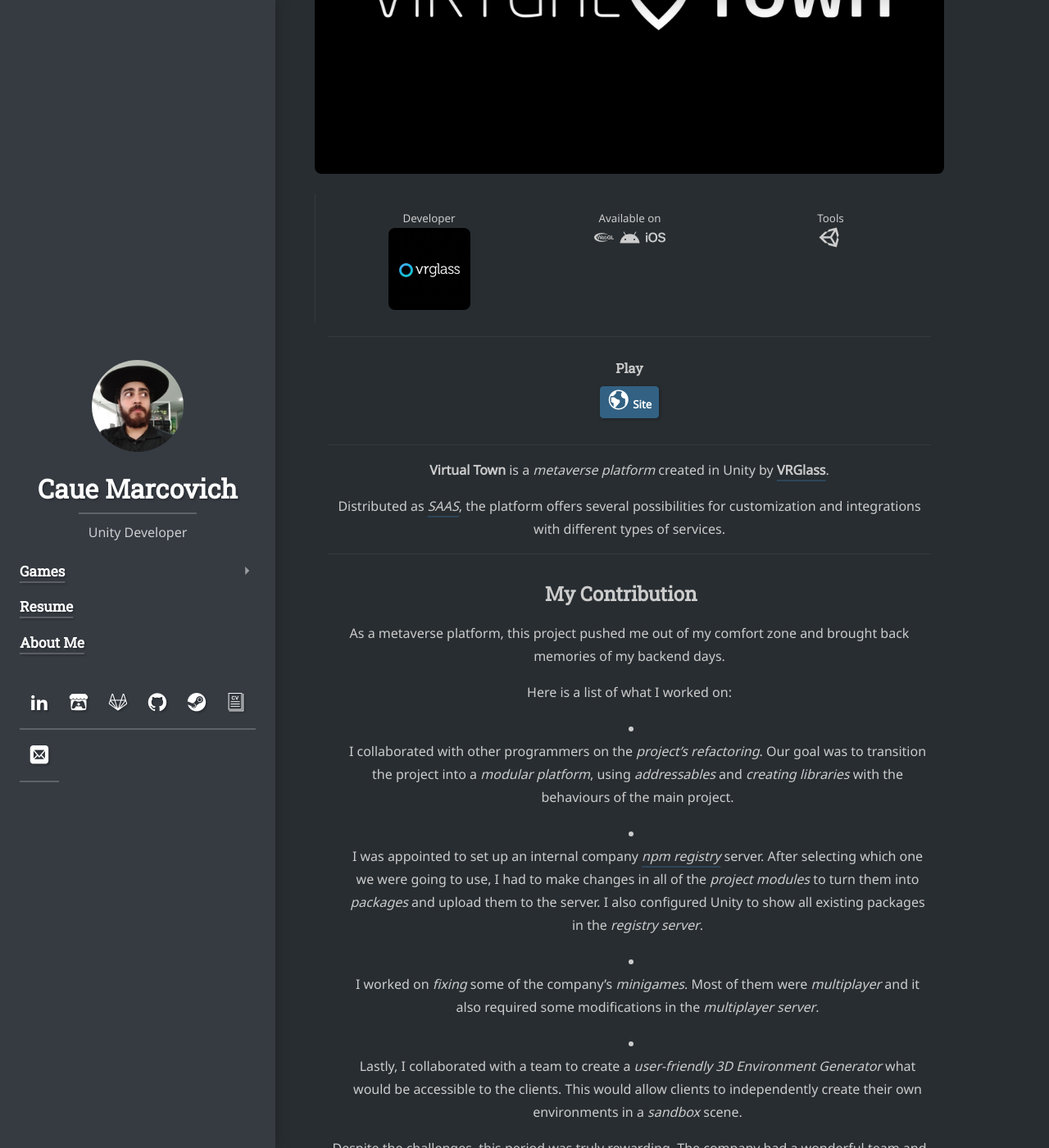
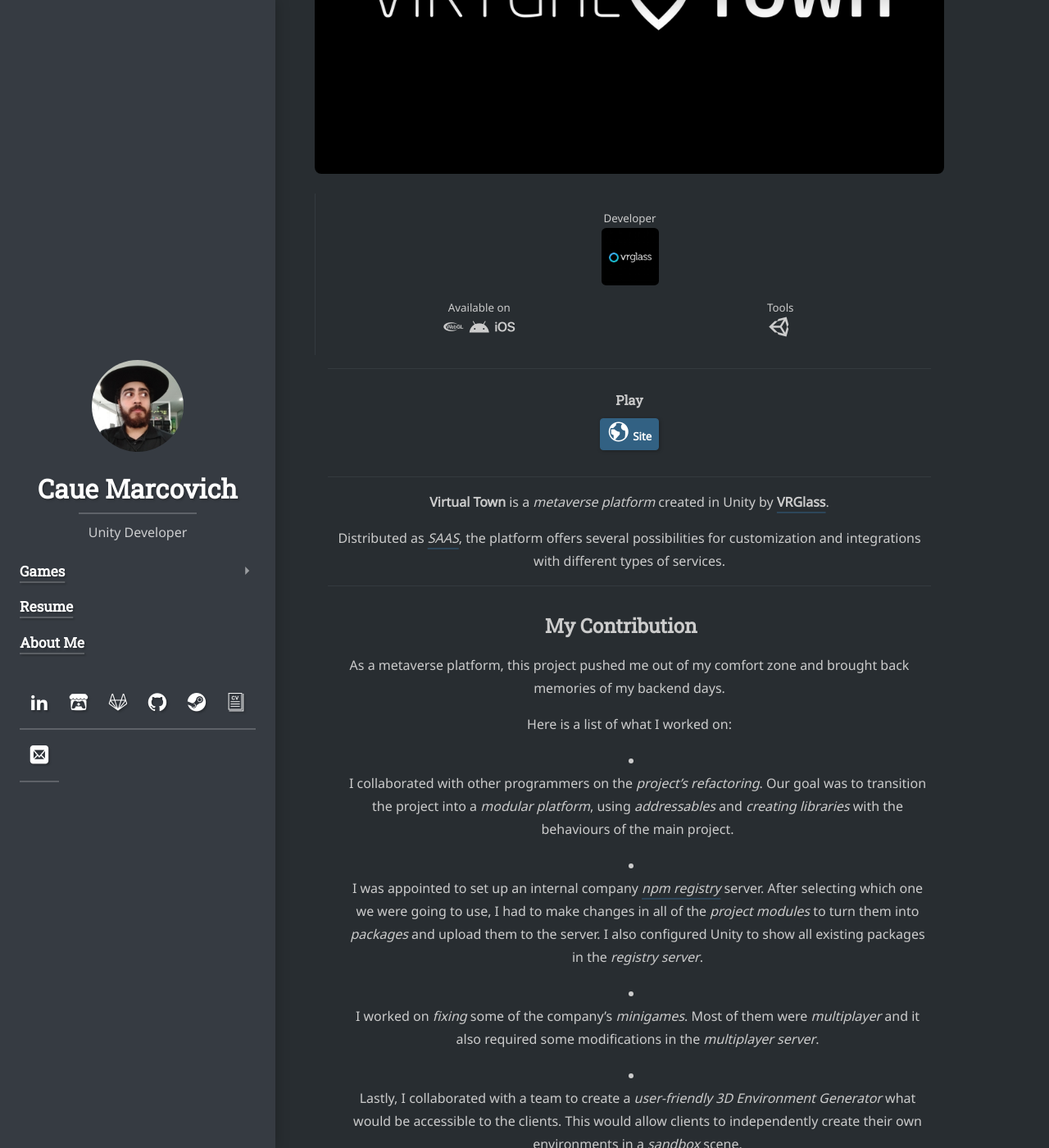
Before and after one commit to cauemarcovich/cauemarcovich.github.io, a Jekyll site: the page built from _games/professional/virtual-town.md, in a window 1280 px wide and 1400 px high, scrolled down 406 px. Shown: the whole window at 82% size. Built offline with Jekyll 4.4.1, drawn with Linux system fonts in a browser that asks for light colours; cached includes are drawn as plain includes; nearby versions of some CDN libraries; some web fonts are replaced; library files that are not in the unit come from our copies.

Commit message:
Fixing the company position when small screen

```diff
--- a/_includes/components/custom/message_custom.html
+++ b/_includes/components/custom/message_custom.html
@@ -2,7 +2,7 @@
   <div class="{{ include.class | default:'note-sm2' }}" {% if include.property %}property="{{ include.property }}"{% endif %}>
     {% if include.company %}
       {% assign company_name = "/assets/img/companies/" | append: include.company | append: ".png" %}
-      <p>
+      <p class="company">
         Developer <br>
         <img src="{{company_name }}" width="100" height="100" style="border-radius:8%">
       </p>
--- a/_sass/pooleparty/__inline__/_message.scss
+++ b/_sass/pooleparty/__inline__/_message.scss
@@ -72,10 +72,20 @@
 @media screen and (max-width: 1664px) {
   .note-sm2 {
     display: flex;
+    flex-wrap: wrap;
 
     p {
       width: 50%;
       text-align: center;
+    }
+
+    .company {
+      width: 100%;
+
+      img {
+        width: 70px;
+        height: 70px;
+      }
     }
   }
 
--- a/_sass/pooleparty/_message.pre.scss
+++ b/_sass/pooleparty/_message.pre.scss
@@ -62,10 +62,20 @@
 @media screen and (max-width: 1664px) {
   .note-sm2 {
     display: flex;
+    flex-wrap: wrap;
 
     p {
       width: 50%;
       text-align: center;
+    }
+
+    .company {
+      width: 100%;
+
+      img {
+        width: 70px;
+        height: 70px;
+      }
     }
   }
 
```
